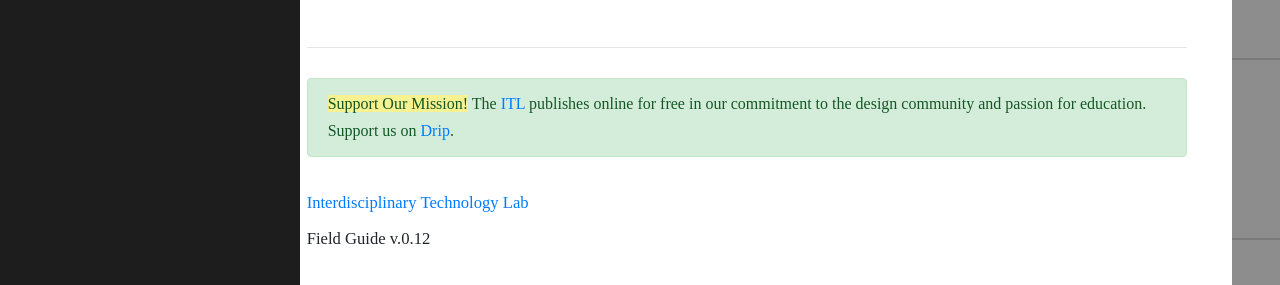
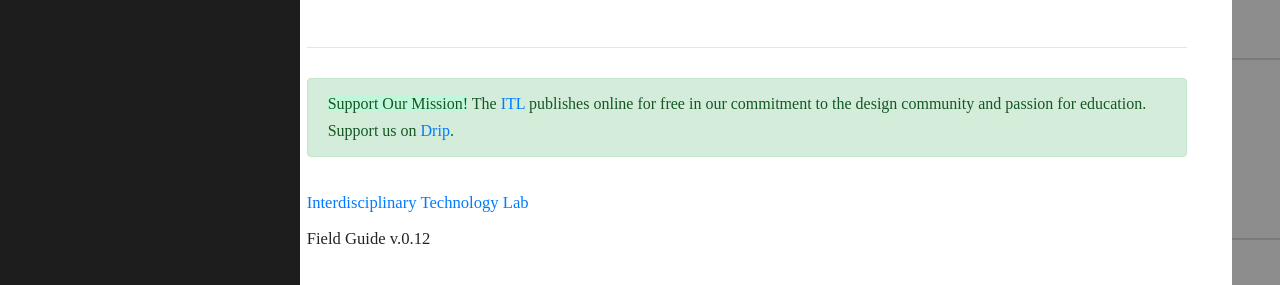
Before and after one commit to lelandjobson/github_pages_tut_01, a Jekyll site: the page built from index.md, in a window 1280 px wide and 1400 px high, scrolled down 1745 px. Shown: the part 1075-1360 px from the top of the window. Built offline with Jekyll 4.4.1, drawn with Linux system fonts in a browser that asks for light colours; some web fonts are replaced.

Commit message:
Better highlight color

```diff
--- a/assets/themes/twitter/css/style.css
+++ b/assets/themes/twitter/css/style.css
@@ -40,7 +40,7 @@ table, th, td {
 }
 
 strong {
-  background-color: #f6f191 !important;
+  background-color: #b1ffdd94 !important;
   font-weight: 100;
 }
 
```
